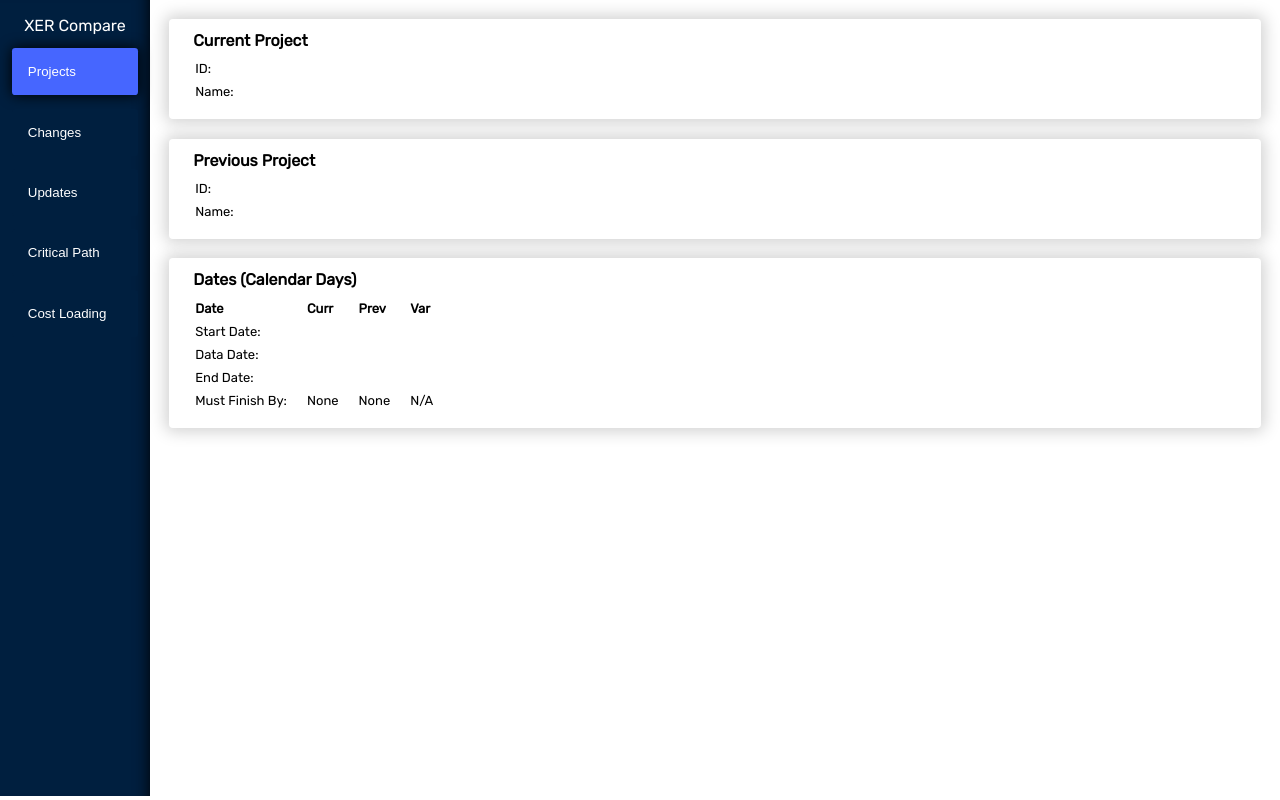
After one commit to jjCode01/xer_reviewer, a Flask app: template templates/home/results.html in a window 1280 px wide. The commit adds this page. Run offline with Flask 2, Linux system fonts and the light colour scheme; the template is opened without the code that fills it, so the values that code supplies are empty.

Commit message:
working on style

```diff
--- a/app.py
+++ b/app.py
@@ -12,7 +12,7 @@ prev_xer = None
 @app.route('/', methods=['GET', 'POST'])
 def index():
     if request.method == "GET":
-        return render_template('index.html')
+        return render_template('home/index.html')
     if request.method == "POST":
         if (curr := request.files.get('current')) and (prev := request.files.get('previous')):
             curr_xer = Xer(**parse_xer_file(curr.read().decode(CODEC).splitlines()))
@@ -23,7 +23,7 @@ def index():
             projects['current'] = list(curr_xer.projects.values())[0]
             projects['previous'] = list(prev_xer.projects.values())[0]
 
-            return render_template('results.html', changes=changes, updates=updates, projects=projects)
+            return render_template('home/results.html', changes=changes, updates=updates, projects=projects)
 
 
 if __name__ == '__main__':
--- a/static/css/base.css
+++ b/static/css/base.css
@@ -1,18 +1,23 @@
+:root {
+    --clr-neon: #4666FF;
+    --clr-bk: #001f3f;
+    --light-txt: #ffffff;
+}
+
 html, body{
     margin: 0;
     padding: 0;
-    font-family: 'Roboto', sans-serif;
-    color: rgb(50, 50, 50);
+    font-family: 'Rubik', sans-serif;
 }
 
 .content{
     display: flex;
     flex-wrap: wrap;
-    height: 90vh;
+    height: 97.5vh;
 }
 
 .content > .menu {
-    flex: 0 0 125px;
+    flex: 0 0 150px;
     height: 100%;
 }
 
@@ -22,52 +27,32 @@ html, body{
     height: 100%;
 }
 
-.header{
-    margin: 5px 0 0;
-    padding: 3px 1%;
-    border-bottom-style: solid;
-    border-bottom-width: 2px;
-    border-image: linear-gradient(to right, #4666FF, whitesmoke) 1;
-    font-family: 'Orbitron', sans-serif;
-    text-shadow: 0px 0px 3px #4666FF;
-    color: rgb(50, 50, 50);
-}
-
-#projects{
-    display: block;
-}
-
 #changes, #updates{
     display: none;
 }
 
 .tab {
-    border: 1px solid #ccc;
-    background-color: #f1f1f1;
+    text-align: center;
+    background-color: var(--clr-bk);
+    color: var(--light-txt);
     height: 100%;
+    padding: 1em 0.3em 0;
+    box-shadow: inset -1em 0 1em -1em black;
 }
-
-/* .blue_but {
-    background-color: #4666FF;
-    color: whitesmoke;
-} */
 
 button {
     display: block;
+    margin: 1em auto 1em;
+    color: var(--light-txt);
     background-color: inherit;
-    color: black;
-    padding: 22px 16px;
-    width: 100%;
+    padding: 1.2em 16px;
+    width: 90%;
     border: none;
     outline: none;
     text-align: left;
     cursor: pointer;
     transition: 0.3s;
-}
-
-.blue_but {
-    background-color: #4666FF;
-    color: whitesmoke;
+    border-radius: 0.25em;
 }
 
   .tab button:hover {
@@ -80,14 +65,45 @@ button {
     background-color: #ccc;
   }
 
-.category, .projects{
+.title{
+    padding-bottom: 2em;
+}
+
+.bubble{
+    /* margin: 1em; */
+    padding: 0.5em 1em 1em;
+    border-radius: 0.25em;
+    box-shadow: 0 0 1em 0.25em lightgray;
+}
+
+.projects, .changes, .updates{
+    display: flex;
+    flex-wrap: wrap;
+    align-items: stretch;
+    align-content: stretch;
+    padding: 1.2em;
+    gap: 1.2em;
+    /* justify-content: space-evenly; */
+}
+
+.projects > *{
+    flex-grow: 1;
+}
+
+.projects > .project,
+.changes > * ,
+.updates > *{
+    width: 100%;
+}
+
+/* .category, .projects{
     margin: 10px;
     padding: 10px 5px;
-}
+} */
 
-.change{
+/* .change{
     margin: 1%;
-}
+} */
 
 .description{
     padding: 5px 2px 5px 0;
@@ -111,7 +127,6 @@ button {
 }
 
 .data{
-    /* background: white; */
     max-height: 0px;
     overflow: hidden;
     transition: max-height 0.3s ease-out;
@@ -119,7 +134,7 @@ button {
     border-right: solid 1px lightgray;
     box-shadow: inset 0 0 5px #4665ff3d;
     border-radius: 2px;
-    margin: 0 10px;
+    margin: 0;
 }
 
 .data1{
@@ -127,18 +142,28 @@ button {
     border-right: solid 1px lightgray;
     box-shadow: inset 0 0 5px #4665ff3d;
     border-radius: 2px;
-    margin: 0 10px;
+    margin: 0 5px;
 }
 
 h1{
     font-size: 2rem;
     margin: 0;
     font-family: 'Orbitron', sans-serif;
+    color: whitesmoke;
+    background: #001f3f;
+    text-align: center;
+    width: 100%;
+    padding: 1em 0 0 0;
+    height: 2.2em;
+    text-shadow: 0 0 1em gray;
+    box-shadow: 0 0 1em gray;
 }
 
 h2{
-    margin: 0px 27px;
+    margin: 0.25em 0.25em 0;
+    padding: 0 0.25em 0.45em;
     font-size: 16px;
+    /* text-align: center; */
 }
 
 h3{
@@ -150,12 +175,12 @@ h3{
 table{
     border-collapse: collapse;
     /* margin-bottom: 5px; */
-    width: 100%;
+    /* width: 100%; */
 }
 
 th, td{
     padding: 4px 10px;
-    border-bottom: solid lightgray 1px;
+    /* border-bottom: solid lightgray 1px; */
     font-size: 13px;
 }
 
@@ -169,29 +194,25 @@ th{
     border-top: double gray 1px;
 }
 
-input{
-    margin: 1%;
-    display: block;
-}
-
-.empty:before {
-    content: '\025BC';
+/* .empty::before {
+    content: "  ";
     font-size: 12px;
     color: white;
-  }
+  } */
 
-.collapsible:before {
+.collapsible::before {
     content: '\025BC'; /* Unicode character for "plus" sign (+) */
     font-size: 13px;
     color: #4666FF;
     text-shadow: 0px 0px 1px black;
   }
 
-  .active:before {
+.active::before {
     content: "\025B2"; /* Unicode character for "minus" sign (-) */
+}
+
+.blue_but {
+      background: var(--clr-neon);
+      color: var(--light-txt);
+      box-shadow: 0 0 1em black;
   }
-
-  .blue_but {
-      background: #4666FF;
-      color: whitesmoke;
-  }
--- a/static/js/script.js
+++ b/static/js/script.js
@@ -24,6 +24,6 @@ function clickHandle(evt, id) {
     for (i = 0; i < x.length; i++) {
       tablinks[i].className = tablinks[i].className.replace(" blue_but", "");
     }
-    document.getElementById(id).style.display = "block";
+    document.getElementById(id).style.display = "flex";
     evt.currentTarget.className += " blue_but";
 }
--- /dev/null
+++ b/templates/home/results.html
@@ -0,0 +1,179 @@
+{% extends "shared/layout.html" %}
+{% block content %}
+<div class="content">
+
+    <div class="menu" id="menu">
+        <nav class="tab">
+            <span class="title">XER Compare</span>
+            <button class="tablinks blue_but" onclick="clickHandle(event, 'projects')">Projects</button>
+            <button class="tablinks" onclick="clickHandle(event, 'changes')">Changes</button>
+            <button class="tablinks" onclick="clickHandle(event, 'updates')">Updates</button>
+            <button class="tablinks" onclick="clickHandle(event, 'critical')">Critical Path</button>
+            <button class="tablinks" onclick="clickHandle(event, 'cost')">Cost Loading</button>
+        </nav>
+    </div>
+
+
+    <div class="displayInfo">
+        <div class="projects cat" id="projects">
+            <div class="bubble project">
+                <h2>Current Project</h2>
+                <table>
+                    <tr>
+                        <td>ID:</td>
+                        <td>{{ projects.current.proj_short_name }}</td>
+                    </tr>
+                    <tr>
+                        <td>Name:</td>
+                        <td>{{ projects.current.long_name }}</td>
+                    </tr>
+                </table>
+            </div>
+            <div class="bubble project">
+                <h2>Previous Project</h2>
+                <table>
+                    <tr>
+                        <td>ID:</td>
+                        <td>{{ projects.previous.proj_short_name }}</td>
+                    </tr>
+                    <tr>
+                        <td>Name:</td>
+                        <td>{{ projects.previous.long_name }}</td>
+                    </tr>
+                </table>
+            </div>
+            <div class="bubble">
+                <h2>Dates (Calendar Days)</h2>
+                <table>
+                    <tr>
+                        <th>Date</th>
+                        <th>Curr</th>
+                        <th>Prev</th>
+                        <th>Var</th>
+                    </tr>
+                    <tr>
+                        {% set var = projects.current.plan_start_date - projects.previous.plan_start_date %}
+                        <td>Start Date:</td>
+                        <td>{{ projects.current.plan_start_date.strftime("%d-%b-%Y") }}</td>
+                        <td>{{ projects.previous.plan_start_date.strftime("%d-%b-%Y") }}</td>
+                        <td>{{ var.days }}</td>
+                    </tr>
+                    <tr>
+                        {% set var = projects.current.last_recalc_date - projects.previous.last_recalc_date %}
+                        <td>Data Date:</td>
+                        <td>{{ projects.current.last_recalc_date.strftime("%d-%b-%Y") }}</td>
+                        <td>{{ projects.previous.last_recalc_date.strftime("%d-%b-%Y") }}</td>
+                        <td>{{ var.days }}</td>
+                    </tr>
+                    <tr>
+                        {% set var = projects.current.scd_end_date - projects.previous.scd_end_date %}
+                        <td>End Date:</td>
+                        <td>{{ projects.current.scd_end_date.strftime("%d-%b-%Y") }}</td>
+                        <td>{{ projects.previous.scd_end_date.strftime("%d-%b-%Y") }}</td>
+                        <td>{{ var.days }}</td>
+                    </tr>
+                    <tr>
+                        <td>Must Finish By:</td>
+                        {% if projects.current.plan_end_date %}
+                            <td>{{ projects.current.plan_end_date.strftime("%d-%b-%Y") }}</td>
+                        {% else %}
+                            <td>None</td>
+                        {% endif %}
+                        {% if projects.previous.plan_end_date %}
+                            <td>{{ projects.previous.plan_end_date.strftime("%d-%b-%Y") }}</td>
+                        {% else %}
+                            <td>None</td>
+                        {% endif %}
+                        {% if projects.current.plan_end_date and projects.previous.plan_end_date %}
+                            {% set var = projects.current.plan_end_date - projects.previous.plan_end_date %}
+                            <td>{{ var.days }}</td>
+                        {% else %}
+                            <td>N/A</td>
+                        {% endif %}
+                    </tr>
+                </table>
+            </div>
+        </div>
+
+        <div class="changes cat" id="changes">
+            {% for cat in changes %}
+                {% for chg in changes[cat] %}
+                    {% if chg != "desc" %}
+                    <div class="bubble change">
+                        {% if changes[cat][chg].rows %}
+                        <h3 class="description collapsible">
+                        {% else %}
+                        <h3 class="description empty">
+                        {% endif %}
+                        {{ changes[cat][chg]['desc'] }}: {{ changes[cat][chg].rows|length }}</h3>
+                        {% if changes[cat][chg]['rows'] %}
+                            <div class="data">
+                            <table class="tasks">
+                                <tr>
+                                {% for col in changes[cat][chg].cols %}
+                                    <th>{{ col }}</th>
+                                {% endfor %}
+                                </tr>
+                                {% for row in changes[cat][chg].rows %}
+                                    {% if loop.index % 2 == 0 %}
+                                    <tr class="even">
+                                    {% else %}
+                                    <tr class="odd">
+                                    {% endif %}
+                                        {% for col in row %}
+                                            <td>{{ col }}</td>
+                                        {% endfor %}
+                                    </tr>
+                                {% endfor %}
+                            </table>
+                            </div>
+                        {% endif %}
+                    </div>
+                    {% endif %}
+                {% endfor %}
+            {% endfor %}
+        </div>
+
+        <div class="updates cat" id="updates">
+            {% for upd in updates %}
+                <div class="bubble change">
+                    {% if updates[upd]['rows'] %}
+                    <h3 class= "description collapsible">
+                    {% else %}
+                    <h3 class= "description empty">
+                    {% endif %}
+                    {{ updates[upd]['desc'] }}: {{ updates[upd]['rows']|length }}</h3>
+                    {% if updates[upd]['rows'] %}
+                        <div class="data">
+                        <table class="tasks">
+                            <tr>
+                            {% for col in updates[upd]['cols'] %}
+                                <th>{{ col }}</th>
+                            {% endfor %}
+                            </tr>
+                            {% for row in updates[upd]['rows'] %}
+                                {% if loop.index % 2 == 0 %}
+                                <tr class="even">
+                                {% else %}
+                                <tr class="odd">
+                                {% endif %}
+                                    {% for col in row %}
+                                        <td>{{ col }}</td>
+                                    {% endfor %}
+                                </tr>
+                            {% endfor %}
+                        </table>
+                        </div>
+                    {% endif %}
+                </div>
+            {% endfor %}
+
+        </div>
+    </div>
+</div>
+
+<!-- <a href="/">Home</a> -->
+
+<script src="../static/js/script.js"></script>
+
+{% endblock %}
--- a/templates/layout.html
+++ b/templates/shared/layout.html
@@ -8,13 +8,14 @@
     <link rel="stylesheet" type="text/css" href="../static/css/base.css">
     <link rel="preconnect" href="https://fonts.googleapis.com">
     <link rel="preconnect" href="https://fonts.gstatic.com" crossorigin>
-    <link href="https://fonts.googleapis.com/css2?family=Roboto:wght@400;700&display=swap" rel="stylesheet">
     <link href="https://fonts.googleapis.com/css2?family=Orbitron:wght@500&display=swap" rel="stylesheet">
+    <link href="https://fonts.googleapis.com/css2?family=Rubik:wght@300;400&display=swap" rel="stylesheet">
+    {% block additional_style %}{% endblock %}
 </head>
 <body>
-    <div class="header" id="title"><h1>XER Compare</h1></div>
-    <div class="content">
+    <!-- <div class="header" id="title"><h1>XER Compare</h1></div> -->
+    <!-- <div class="content"> -->
         {% block content %}{% endblock %}
-    </div>
+    <!-- </sdiv> -->
 </body>
 </html>
```
Also changed, not shown: data/data.py (+5 -10 lines), static/css/index.css (added, +66 -0 lines), templates/home/index.html (added, +28 -0 lines), templates/index.html (deleted, +0 -21 lines), templates/results.html (deleted, +0 -136 lines), variance.py (+10 -11 lines), xer_parse.py (+10 -0 lines).
